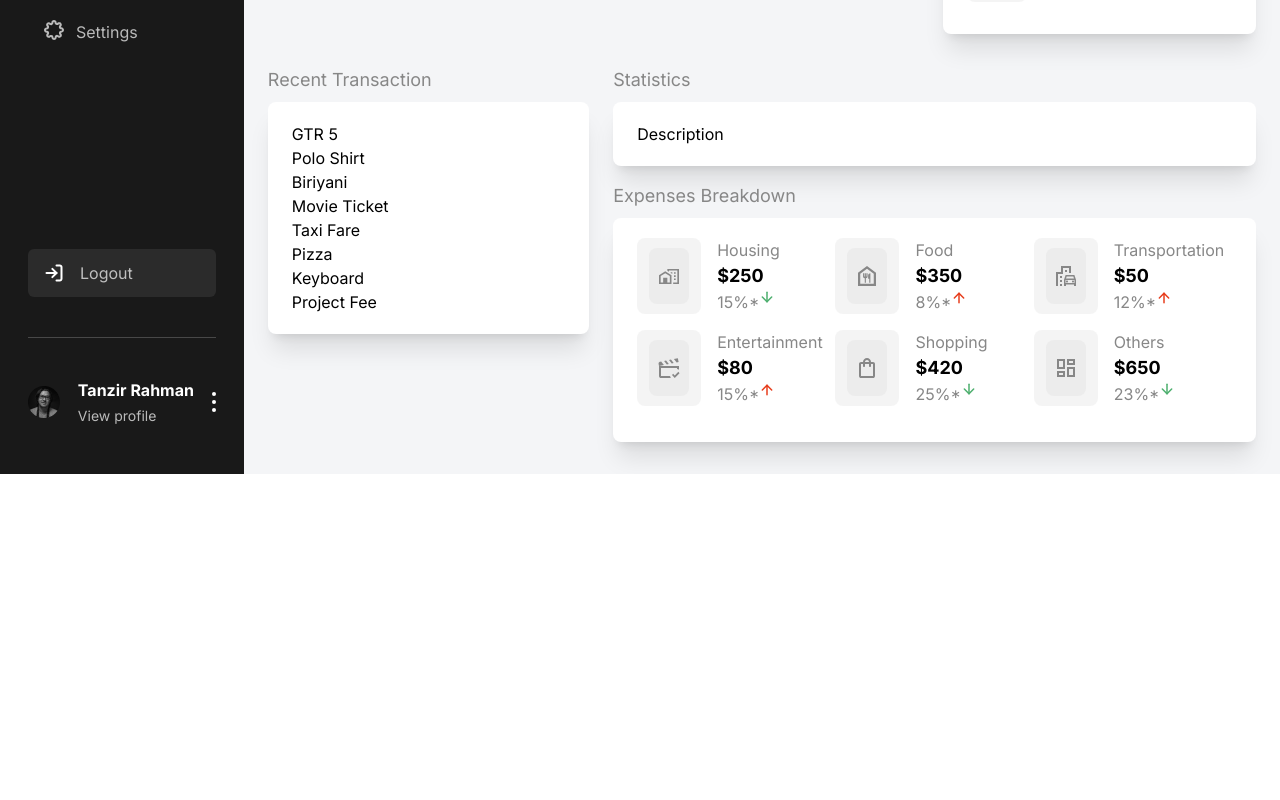
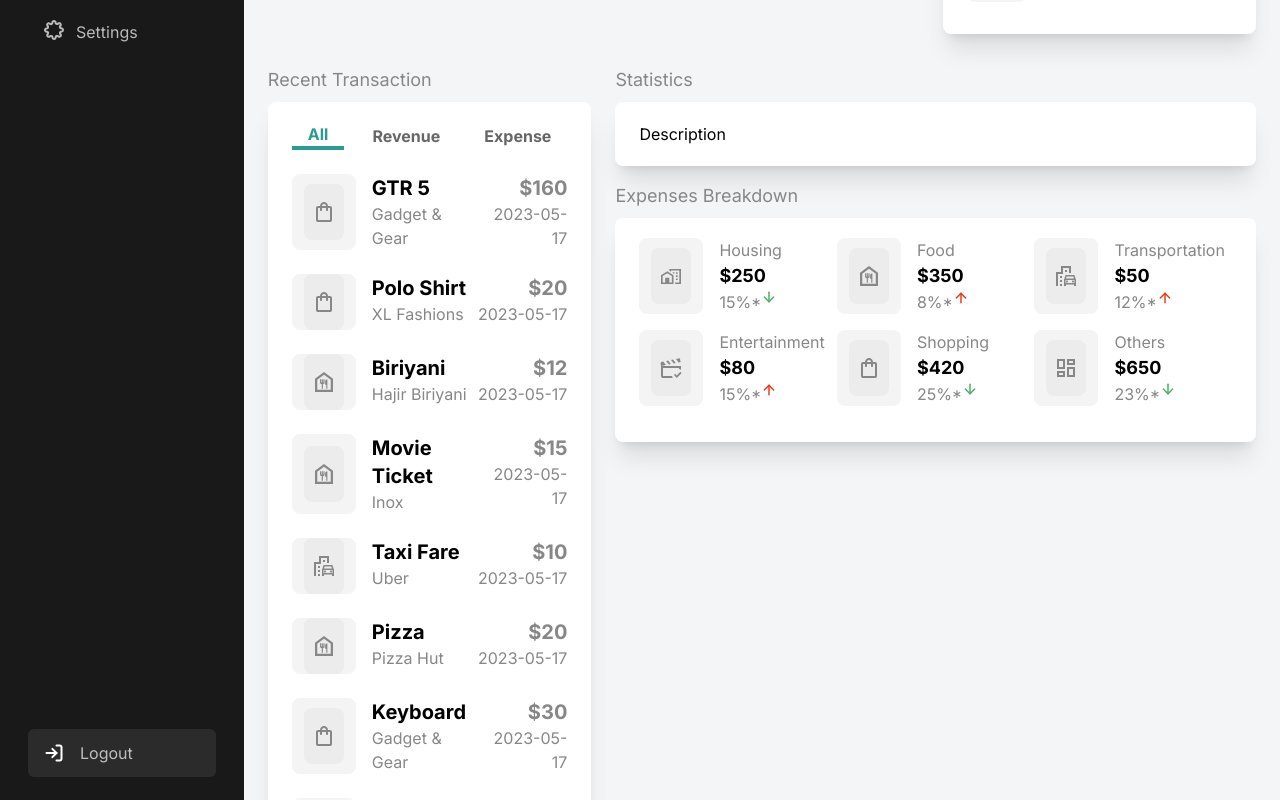
Before and after one commit to GabrielIndrawan/proyek-app-react, a React (Vite) app: page / in a window 1280 px wide. Shown: the part 440-1240 px from the top of the page. Before the commit the page ends 914 px from the top, so only its background shows below. Built offline with nearby package versions, Linux system fonts and the light colour scheme.

Commit message:
penambahan state dan lainnya

```diff
--- a/src/pages/dashboard.jsx
+++ b/src/pages/dashboard.jsx
@@ -4,8 +4,11 @@ import MainLayout from "../layouts/Mainlayout";
 import bills from "../data/bills";
 import expensesBreakdowns from "../data/expense";
 import transactions from "../data/transactions";
+import { useState } from "react";
 
 const DashboardPage = () => {
+  const tabs = ["All", "Revenue", "Expense"]
+  const [activeTab, setTab] = useState("All")
   const billCard = bills.map((bill) => (
       <div key={bill.id} className="lg:flex justify-between pt-3 pb-3">
         <div className="flex">
@@ -25,7 +28,57 @@ const DashboardPage = () => {
         </div>
       </div>
   ))
-  const transactionCard = transactions.map((transaction) => <div key={transaction.id}>{transaction.transactionName}</div>)
+
+  const transactionCard = (tab) => transactions.map((transaction) => {
+    if(tab!="All"){
+      if(transaction.type===tab){
+        return (<div key={transaction.id} className="flex justify-between my-6">
+          <div className="flex">
+            <div className="bg-special-bg px-3 rounded-lg flex flex-col place-content-center">
+              {transaction.icon}
+            </div>
+            <div className="ms-4">
+              <span className="text-xl font-bold">
+                {transaction.transactionName}
+              </span>
+              <br />
+              <span className="text-gray-02">{transaction.shopName}</span>
+            </div>
+          </div>
+          <div className="text-right">
+            <span className="text-xl font-bold text-gray-02">
+              ${transaction.amount}
+            </span>
+            <br />
+            <span className="text-gray-02">{transaction.date}</span>
+          </div>
+        </div>)
+      }
+    }else{
+      return (<div key={transaction.id} className="flex justify-between my-6">
+        <div className="flex">
+          <div className="bg-special-bg px-3 rounded-lg flex flex-col place-content-center">
+            {transaction.icon}
+          </div>
+          <div className="ms-4">
+            <span className="text-xl font-bold">
+              {transaction.transactionName}
+            </span>
+            <br />
+            <span className="text-gray-02">{transaction.shopName}</span>
+          </div>
+        </div>
+        <div className="text-right">
+          <span className="text-xl font-bold text-gray-02">
+            ${transaction.amount}
+          </span>
+          <br />
+          <span className="text-gray-02">{transaction.date}</span>
+        </div>
+      </div>)
+    }
+  })
+
   const expensesCard = expensesBreakdowns.map((expense) => (
       <div key={expense.id} className="flex pb-4 justify-between">
         <div className="flex">
@@ -47,7 +100,7 @@ const DashboardPage = () => {
         <div className="flex place-content-center flex-col me-8">
         </div>
       </div>
-  ));
+  ))
 
   return (
     <MainLayout type="dashboard">
@@ -69,7 +122,24 @@ const DashboardPage = () => {
         <div className="sm:flex sm:gap-6">
           <div className="mb-4 sm:w-1/3">
               <Card title="Recent Transaction" variant="md:col-span-1 md:row-span-2">
-                {transactionCard}
+                <div>
+                  <div className="mb-4">
+                    <div className="flex flex-row space-x-3">
+                    {
+                      tabs.map((tab)=>(
+                        <button key={tab} value={tab} className={(activeTab===tab)?
+                        "px-4 font-bold border-b-4 border-primary text-primary":
+                        "px-4 font-bold text-gray-01"}
+                        onClick={()=>{setTab(tab)}}
+                        >
+                          {tab}
+                        </button>
+                      ))
+                    }
+                    </div>
+                  </div>
+                  {transactionCard(activeTab)}
+                </div>
               </Card>
           </div>
           <div className="sm:w-2/3">
```
